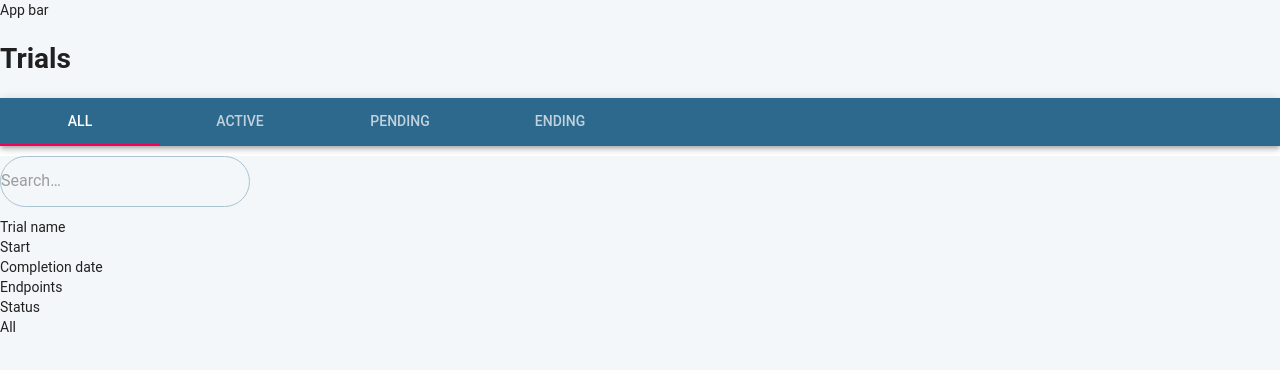
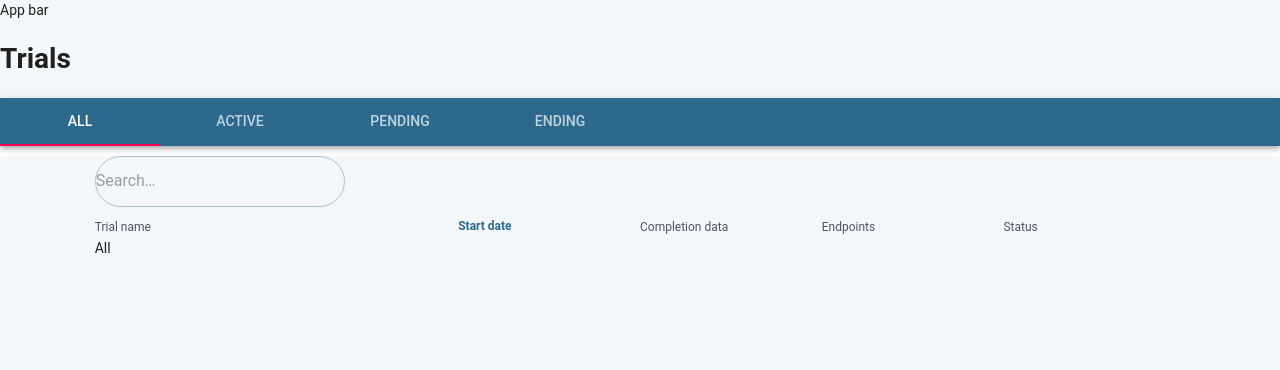
Before and after one commit to Dell-TICRH-Clinical-Trial-App-Dev-Team/Itrial-admin-panel, a React (Create React App) app: page /trials in a window 1280 px wide. Shown: the top 370 px of the page. Built offline with nearby package versions, Linux system fonts and the light colour scheme.

Commit message:
styled headings of data entries

```diff
--- /dev/null
+++ b/src/pages/Trials/TabBody/Cards/InfoHeading.tsx
@@ -0,0 +1,45 @@
+import React from 'react'
+import Grid from "@material-ui/core/Grid"
+import Typography from "@material-ui/core/Typography";
+import {makeStyles} from "@material-ui/core";
+import {Theme} from "@material-ui/core/styles";
+
+const useStyles = makeStyles((theme: Theme) => ({
+    section: {
+        // border: "1px solid black"
+    },
+}));
+const InfoHeading: React.FC = () => {
+    const classes = useStyles();
+    return (
+        <Grid container>
+            <Grid item className={classes.section} xs={4}>
+                <Typography variant="subtitle1" >
+                    Trial name
+                </Typography>
+            </Grid>
+            <Grid item className={classes.section} xs={2}>
+                <Typography variant="subtitle2">
+                   Start date
+                </Typography>
+            </Grid>
+            <Grid item className={classes.section} xs={2}>
+                <Typography variant="subtitle1">
+                   Completion data
+                </Typography>
+            </Grid>
+            <Grid item className={classes.section} xs={2}>
+                <Typography variant="subtitle1">
+                   Endpoints
+                </Typography>
+            </Grid>
+            <Grid item className={classes.section} xs={2}>
+                <Typography variant="subtitle1">
+                    Status
+                </Typography>
+            </Grid>
+        </Grid>
+    )
+}
+
+export default InfoHeading;
--- a/src/pages/Trials/TabPanel.tsx
+++ b/src/pages/Trials/TabBody/TabPanel.tsx
@@ -2,12 +2,16 @@ import React, {FC} from 'react';
 import {makeStyles} from "@material-ui/core";
 import SearchBar from "./SearchBar";
 import {Theme} from "@material-ui/core/styles";
+import InfoHeading from "./Cards/InfoHeading";
 
 
 const useStyles = makeStyles((theme: Theme) => ({
     root: {
-        backgroundColor: theme.palette.background.default
+        backgroundColor: theme.palette.background.default,
     },
+    body: {
+        margin: "0 7.4vw"
+    }
 }));
 interface TabPanelProps {
     children?: React.ReactNode;
@@ -27,15 +31,13 @@ const TabPanel: FC<TabPanelProps> = ({children, value, index, ...other}) => {
         >
             {value === index && (
                 <div className={classes.root} >
-                    <SearchBar />
-                    <div>
-                        <div>Trial name</div>
-                        <div>Start</div>
-                        <div>Completion date</div>
-                        <div>Endpoints</div>
-                        <div>Status</div>
+                    <div className={classes.body}>
+                        <SearchBar />
+                        <div >
+                            <InfoHeading />
+                            <div>{children}</div>
+                        </div>
                     </div>
-                    <div>{children}</div>
                 </div>
             )}
         </div>
--- a/src/pages/Trials/TrialTabs.tsx
+++ b/src/pages/Trials/TrialTabs.tsx
@@ -3,7 +3,7 @@ import { makeStyles, Theme } from '@material-ui/core/styles';
 import AppBar from '@material-ui/core/AppBar';
 import Tabs from '@material-ui/core/Tabs';
 import Tab from '@material-ui/core/Tab';
-import TabPanel from "./TabPanel";
+import TabPanel from "./TabBody/TabPanel";
 import Button from "@material-ui/core/Button";
 
 const useStyles = makeStyles((theme: Theme) => ({
--- a/src/theme.tsx
+++ b/src/theme.tsx
@@ -27,6 +27,15 @@ const theme = createTheme({
       '"Segoe UI Emoji"',
       '"Segoe UI Symbol"',
     ].join(","),
+    subtitle1: {
+      fontSize: "12px",
+      color: "#525169"
+    },
+    subtitle2: {
+      fontSize: "12px",
+      color: "#2C698D",
+      fontWeight: 700,
+    }
   },
 });
 
```
Also changed, not shown: src/pages/Trials/TabBody/Cards/InfoCard.tsx (renamed from src/pages/Trials/InfoCard.tsx), src/pages/Trials/TabBody/Cards/InfoCards.tsx (renamed from src/pages/Trials/InfoCards.tsx), src/pages/Trials/TabBody/SearchBar.tsx (renamed from src/pages/Trials/SearchBar.tsx), 1 other file (tests, documents, lock files or other folders).
